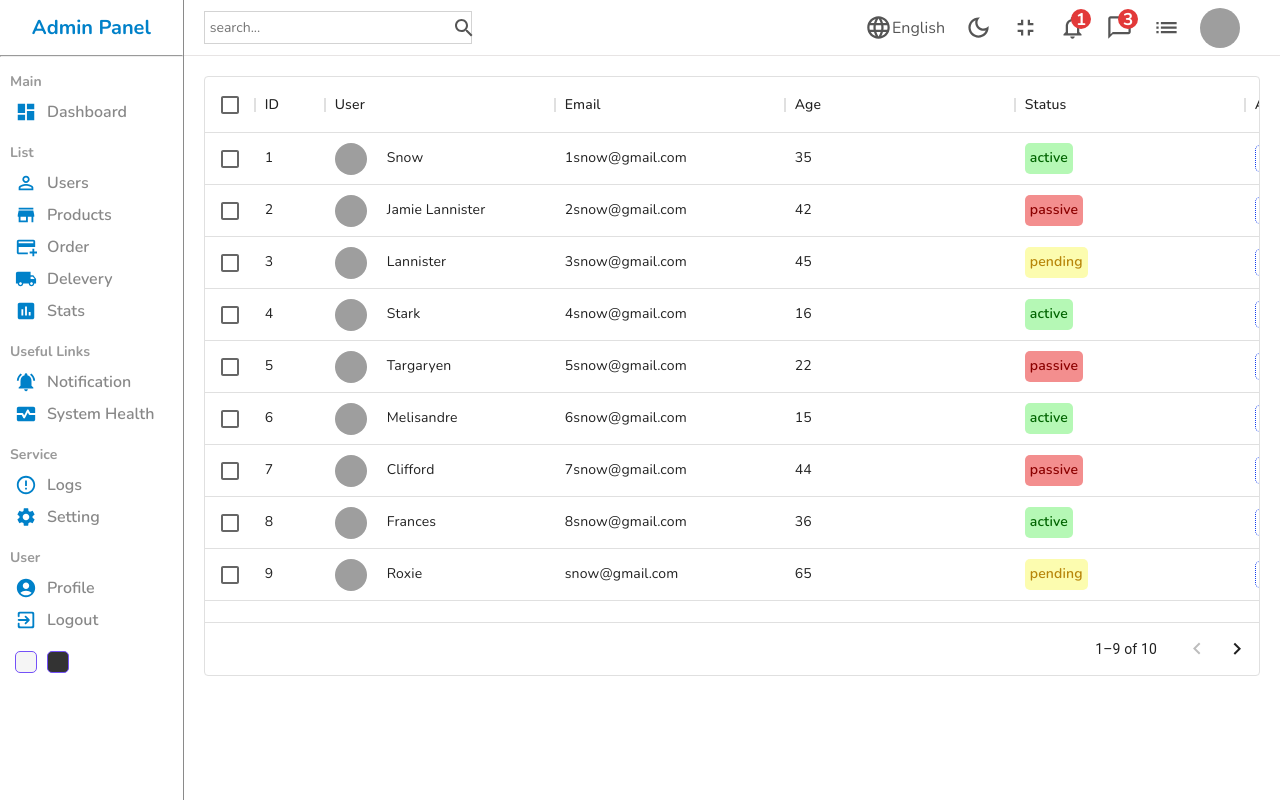
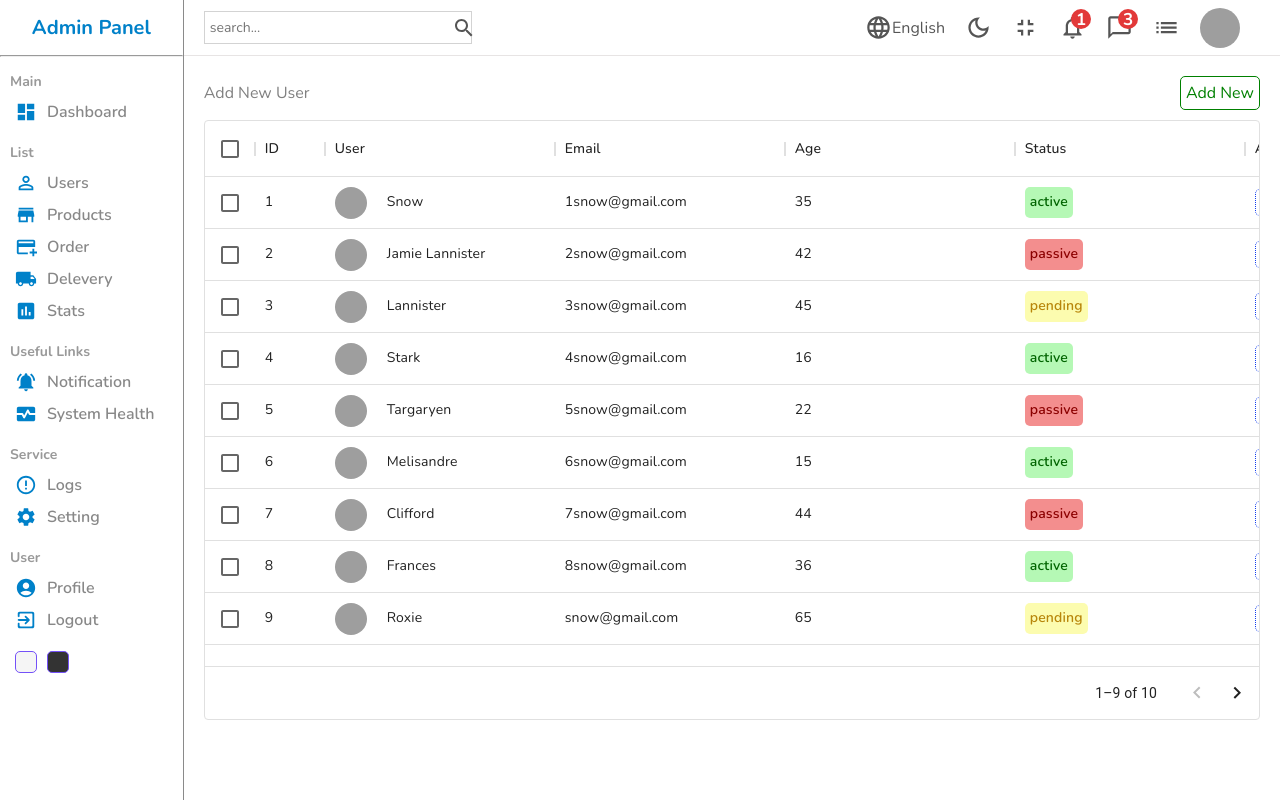
Before and after one commit to prashant2071/AdminPanel, a React (Create React App) app: page /users in a window 1280 px wide. Built offline with nearby package versions, Linux system fonts and the light colour scheme; grey boxes are pictures that could not be loaded.

Commit message:
linking finished

```diff
--- a/src/components/datatables/Datatables.jsx
+++ b/src/components/datatables/Datatables.jsx
@@ -1,50 +1,57 @@
 import './datatables.scss'
 import { DataGrid } from '@mui/x-data-grid';
 import {userColumn,userRows} from '../../helpers/datasource'
+import { Link } from 'react-router-dom';
 
-const columns = [
-  { field: 'id', headerName: 'ID', width: 70 },
-  { field: 'firstName', headerName: 'First name', width: 130 },
-  { field: 'lastName', headerName: 'Last name', width: 130 },
-  {
-    field: 'age',
-    headerName: 'Age',
-    type: 'number',
-    width: 90,
-  },
-  {
-    field: 'fullName',
-    headerName: 'Full name',
-    description: 'This column has a value getter and is not sortable.',
-    sortable: false,
-    width: 160,
-    renderCell: (params) =>{
-       return( <>
-        <span>{params.row.firstName}</span>&nbsp;
-        <p>{params.row.lastName}</p>
-        </>
-       )
-    }
-  },
-];
+// const columns = [
+//   { field: 'id', headerName: 'ID', width: 70 },
+//   { field: 'firstName', headerName: 'First name', width: 130 },
+//   { field: 'lastName', headerName: 'Last name', width: 130 },
+//   {
+//     field: 'age',
+//     headerName: 'Age',
+//     type: 'number',
+//     width: 90,
+//   },
+//   {
+//     field: 'fullName',
+//     headerName: 'Full name',
+//     description: 'This column has a value getter and is not sortable.',
+//     sortable: false,
+//     width: 160,
+//     renderCell: (params) =>{
+//        return( <>
+//         <span>{params.row.firstName}</span>&nbsp;
+//         <p>{params.row.lastName}</p>
+//         </>
+//        )
+//     }
+//   },
+// ];
 
-const rows = [
-  { id: 1, lastName: 'Snow', firstName: 'Jon', age: 35 },
-  { id: 2, lastName: 'Lannister', firstName: 'Cersei', age: 42 },
-  { id: 3, lastName: 'Lannister', firstName: 'Jaime', age: 45 },
-  { id: 4, lastName: 'Stark', firstName: 'Arya', age: 16 },
-  { id: 5, lastName: 'Targaryen', firstName: 'Daenerys', age: 25 },
-  { id: 6, lastName: 'Melisandre', firstName: null, age: 150 },
-  { id: 7, lastName: 'Clifford', firstName: 'Ferrara', age: 44 },
-  { id: 8, lastName: 'Frances', firstName: 'Rossini', age: 36 },
-  { id: 9, lastName: 'Roxie', firstName: 'Harvey', age: 65 },
-];
+// const rows = [
+//   { id: 1, lastName: 'Snow', firstName: 'Jon', age: 35 },
+//   { id: 2, lastName: 'Lannister', firstName: 'Cersei', age: 42 },
+//   { id: 3, lastName: 'Lannister', firstName: 'Jaime', age: 45 },
+//   { id: 4, lastName: 'Stark', firstName: 'Arya', age: 16 },
+//   { id: 5, lastName: 'Targaryen', firstName: 'Daenerys', age: 25 },
+//   { id: 6, lastName: 'Melisandre', firstName: null, age: 150 },
+//   { id: 7, lastName: 'Clifford', firstName: 'Ferrara', age: 44 },
+//   { id: 8, lastName: 'Frances', firstName: 'Rossini', age: 36 },
+//   { id: 9, lastName: 'Roxie', firstName: 'Harvey', age: 65 },
+// ];
 
 const Datatables = () => {
-  const actionColumn = [{feild:"action",headerName:"Action",width:200,renderCell:()=>{
+  const actionColumn = [
+    {feild:"action",
+    headerName:"Action",
+    width:200,
+    renderCell:()=>{
     return(
       <div className='cellAction'>
+        <Link to="/users/test" style={{textDecoration:"none"}}>
         <div className="viewButton">View</div>
+        </Link>
         <div className="deleteButton">Delete</div>
 
       </div>
@@ -52,6 +59,9 @@
   }}]
   return (
     <div className="datatables">
+      <div className="datatableTitle">
+        Add New User<Link to="/users/new" className="link">Add New</Link>
+      </div>
         <DataGrid
         rows={userRows}
         columns={userColumn.concat(actionColumn)}
--- a/src/components/datatables/datatables.scss
+++ b/src/components/datatables/datatables.scss
@@ -1,6 +1,24 @@
 .datatables{
     height: 600px;
     padding: 20px;
+    .datatableTitle{
+        width: 100%;
+        display: flex;
+        align-items: center;
+        justify-content: space-between;
+        margin-bottom: 10px;
+        color: gray;
+        .link{
+            text-decoration: none;
+            color: green;
+            font-size: 16;
+            font-weight: 400;
+            padding: 5px;
+            border-radius: 5px;
+            border: 1px solid green;
+            cursor: pointer;
+        }
+    }
 
     .cellwithImg{
         display: flex;
--- a/src/components/sidebar/Sidebar.jsx
+++ b/src/components/sidebar/Sidebar.jsx
@@ -11,11 +11,14 @@
 import ExitToAppRoundedIcon from '@mui/icons-material/ExitToAppRounded';
 import AssessmentIcon from '@mui/icons-material/Assessment';
 import AddCardIcon from '@mui/icons-material/AddCard';
+import {Link} from "react-router-dom"
 const Sidebar = () => {
   return (
     <div className="sidebar">
       <div className="top">
+        <Link to="/" style={{textDecoration:"none"}}>
         <span className="logo">Admin Panel</span>
+        </Link>
       </div>
       <hr/>
       <div className="center">
@@ -26,15 +29,18 @@
             <span>Dashboard</span>
           </li>
           <p className="title">List</p>
-
+          <Link to="/users" style={{textDecoration:"none"}}>
           <li>
             <PersonOutlineOutlinedIcon className="icon"/>
             <span>Users</span>
           </li>
+          </Link>
+          <Link to="/products" style={{textDecoration:"none"}}>
           <li>
             <StoreIcon className="icon"/>
             <span>Products</span>
           </li>
+          </Link>
           <li>
             <AddCardIcon className="icon"/>
             <span>Order</span>
--- a/src/pages/new/New.jsx
+++ b/src/pages/new/New.jsx
@@ -6,7 +6,6 @@
 
 const New = ({inputs,title}) => {
   const [file, setFile] = useState("");
-  console.log("the image data",file);
   return (
     <div className='new'>
       <Sidebar/>
```
